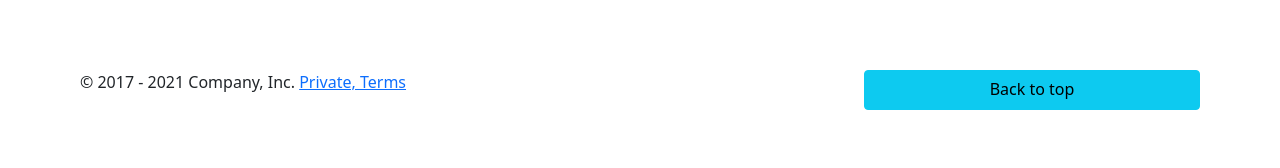
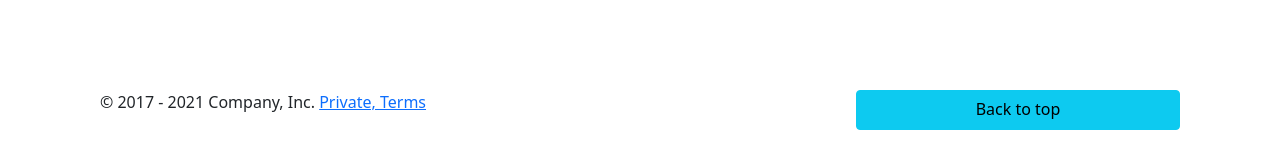
Before and after one commit to tanntfx/lab.13, a plain HTML site: page index.html in a window 1280 px wide. Shown: the part 466-634 px from the top of the page. Drawn offline with nearby package versions, Linux system fonts and the light colour scheme.

Commit message:
Update index.html

```diff
--- a/index.html
+++ b/index.html
@@ -37,7 +37,7 @@
       #footer {
         display: grid;
         grid-template-columns: 70% 30%;
-        margin: 80px;
+        margin: 100px;
       }
     </style>
   </head>
```
